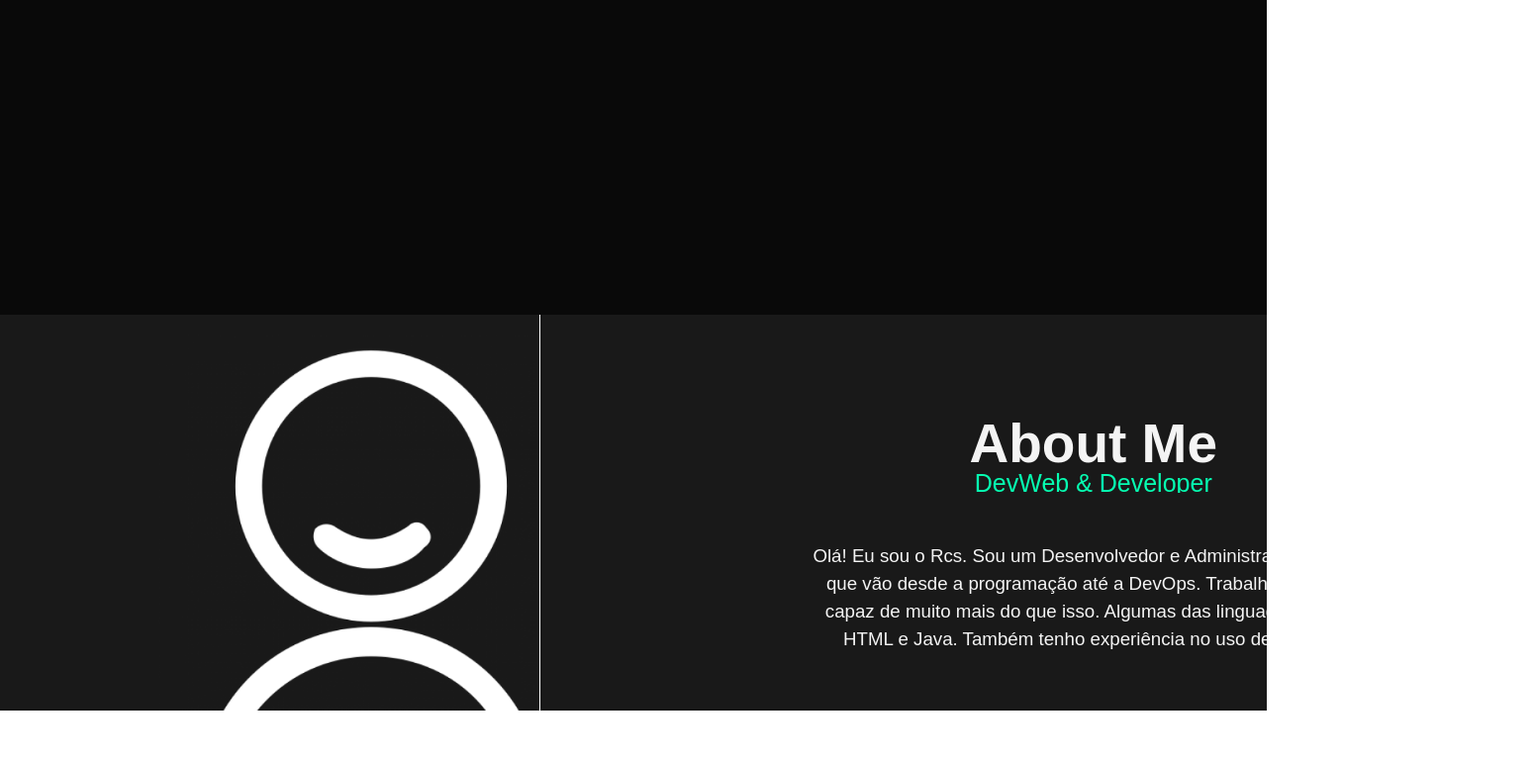
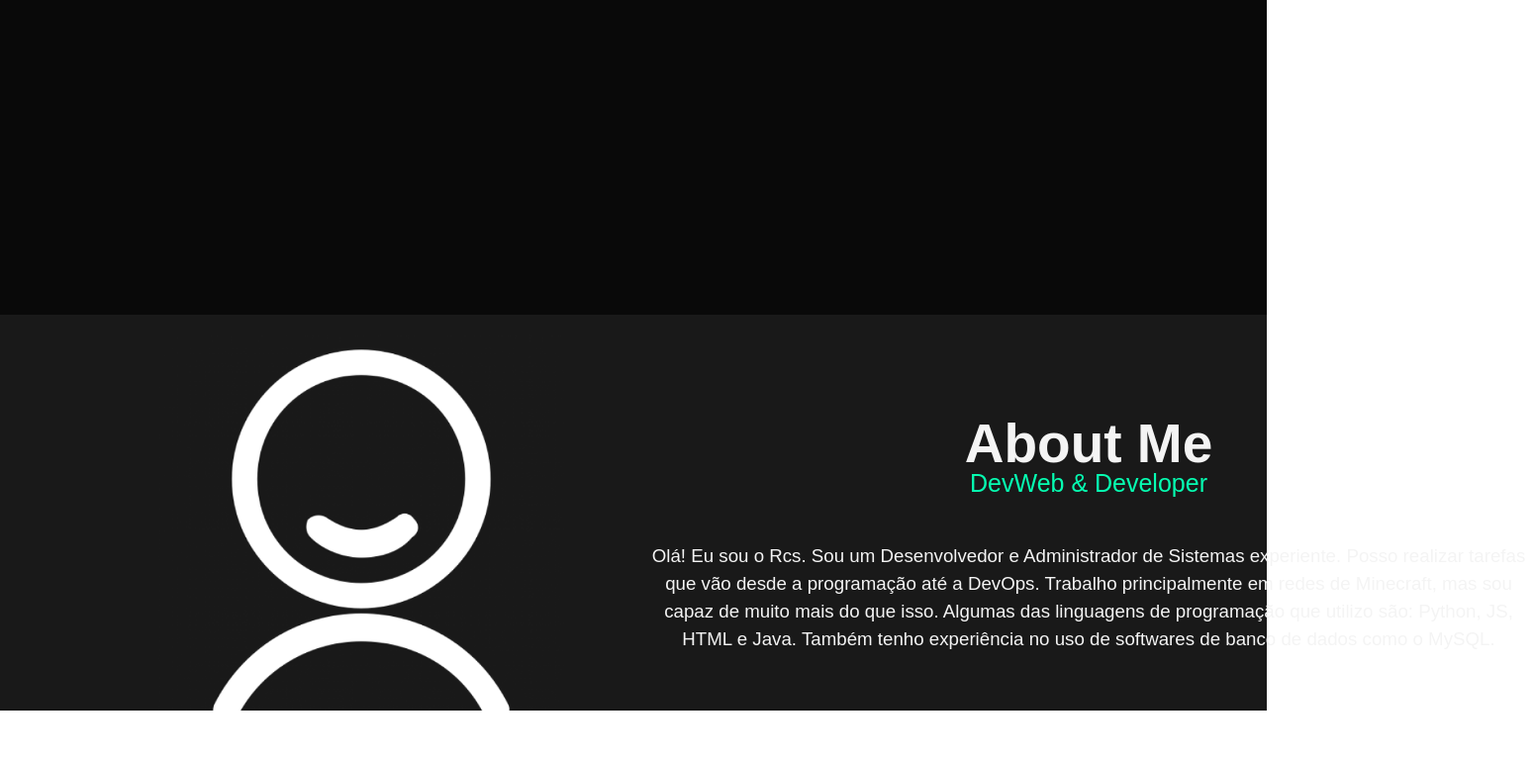
Before and after one commit to rcsCrew/Portifolio, a plain HTML site: page index.html in a window 1280 px wide. Shown: the part 482-1253 px from the top of the page at 99% size, 1550 px wide, since content can reach past the window. Before the commit the page ends 1200 px from the top, so only its background shows below. Drawn offline with Linux system fonts and the light colour scheme.

Commit message:
position

```diff
--- a/src/style/geral.css
+++ b/src/style/geral.css
@@ -52,7 +52,7 @@
     padding-top: 100px;
     font-weight: 700;
     font-size: 55px;
-    padding-left: 40%;
+    padding-left: 20%;
     text-align: center;
     color: #f4f4f4;
     line-height: 60px;
@@ -61,7 +61,7 @@
 .dados2 h2{
     font-size: 25px;
     font-weight: 500;
-    padding-left: 40%;
+    padding-left: 20%;
     text-align: center;
     line-height: 20px;
     color: #06FFB2;;
@@ -70,7 +70,7 @@
 
 .dados2 h3{
     padding-top: 50px;
-    margin-left: 20%;
+    margin-left: 10%;
     font-weight: 500;
     color: #f4f4f4;
     width: 900px;
--- a/src/style/rebotGeral.css
+++ b/src/style/rebotGeral.css
@@ -2,13 +2,13 @@
 * {
     margin: 0;
     padding: 0;
-    overflow-x: hidden;
     box-sizing: border-box;
 }
 
 html {
     font-size: 62.5%;
     scroll-behavior: smooth;
+    overflow-x: hidden;
 }
 
 body {
```
